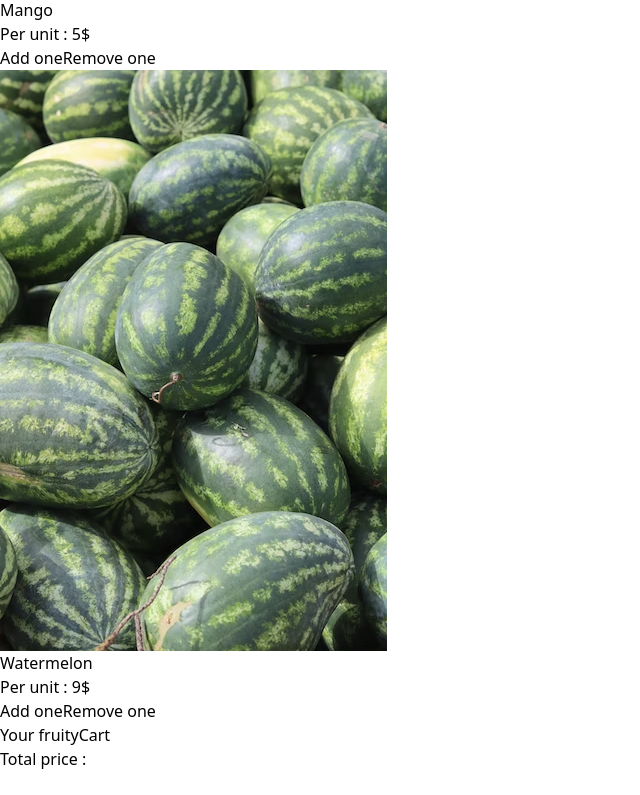
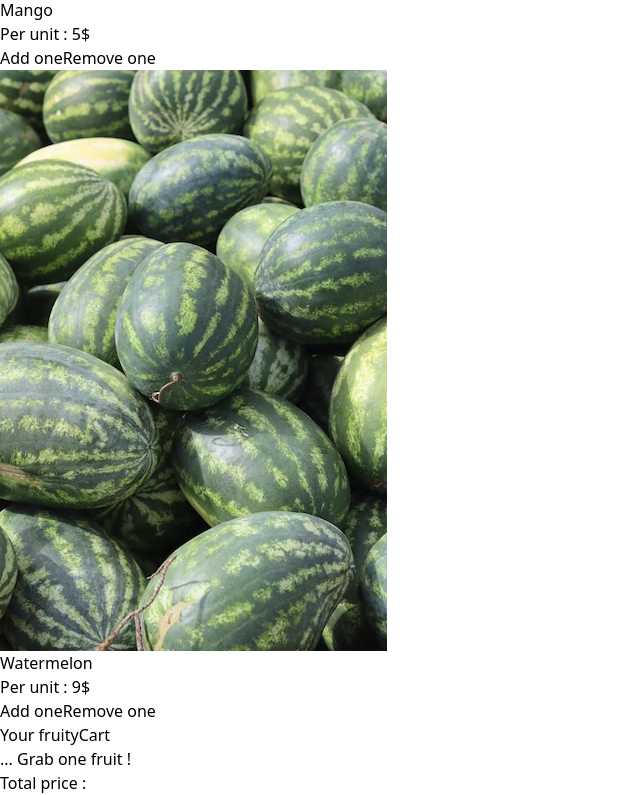
Before and after one commit to Tresor-ilunga/redux-toolkit, a React (Vite) app: page / in a window 1280 px wide. Shown: the part 630-1425 px from the top of the page, without its empty margins (0-640 px from the left). Before the commit the page ends 1401 px from the top, so only its background shows below. Built offline with nearby package versions, Linux system fonts and the light colour scheme.

Commit message:
modifiy FruityCart.jsx

```diff
--- a/src/pages/Fruity/FruityCart.jsx
+++ b/src/pages/Fruity/FruityCart.jsx
@@ -8,7 +8,18 @@ export default function FruityCart() {
         <div className="bg-slate-100 rounded">
             <p className="text-xl p-5 border-b border-slate-400">Your fruityCart</p>
             <ul>
-
+                {fruityCart.cart.length > 0 && fruityCart.cart.map(fruit => (
+                    <li
+                    className="px-5 py-2 text-xl"
+                    key={fruit.id}
+                    >
+                        <span className="font-semibold mr-2">{fruit.quatity}</span>
+                        <span>{fruit.name}</span>
+                    </li>
+                ))}
+                {fruityCart.cart.length === 0 && (
+                    <li className="px-5 py-2 text-xl font-semibold">... Grab one fruit !</li>
+                )}
             </ul>
             <p className="text-xl p-5 border-t border-slate-400">
                 Total price :
```
